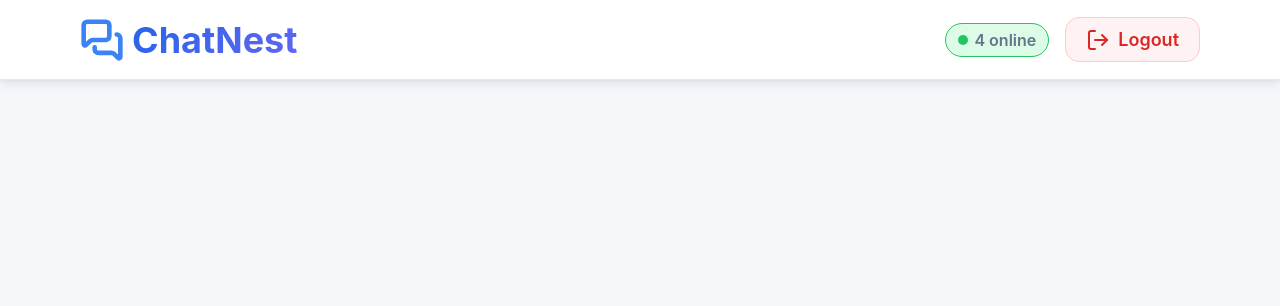
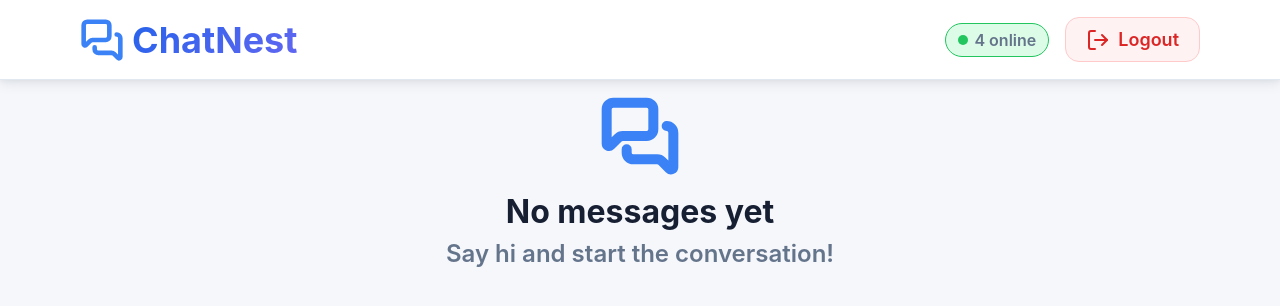
Before and after one commit to codewithyashsoni/chat-nest, a React (Vite) app: page / in a window 1280 px wide. Shown: the top 306 px of the page. Built offline with nearby package versions, Linux system fonts and the light colour scheme; no server answers; sample sign-in values are in the browser's storage.

Commit message:
Added empty state of message list

```diff
--- /dev/null
+++ b/src/components/chat/MessageEmptyState.jsx
@@ -0,0 +1,12 @@
+import { MessagesSquare } from "lucide-react"
+
+function MessageEmptyState(){
+    return(
+        <div className="message-empty-state">
+            <MessagesSquare className="message-empty-icon" strokeWidth={3} />
+            <h2>No messages yet</h2>
+            <p>Say hi and start the conversation!</p>
+        </div>
+    )
+}
+export default MessageEmptyState
--- /dev/null
+++ b/src/components/chat/MessageList.jsx
@@ -0,0 +1,10 @@
+import MessageEmptyState from "./MessageEmptyState.jsx"
+
+function MessageList(){
+    return(
+        <div className="message-list-container">
+            <MessageEmptyState />
+        </div>
+    )
+}
+export default MessageList
--- a/src/index.css
+++ b/src/index.css
@@ -462,6 +462,7 @@ a {
   background: var(--chat-header-bg);
   border-bottom: 1px solid var(--chat-divider);
   box-shadow: var(--shadow-md);
+  z-index: var(--z-header);
 }
 .chat-navbar{
   width: min(90%, 1280px);
@@ -521,3 +522,49 @@ a {
   padding: var(--space-2) var(--space-5);
   font-size: var(--font-size-lg);
 }
+.chat-page{
+  width: 100%;
+  min-height: 100vh;
+  display: flex;
+  flex-direction: column;
+  overflow: hidden;
+}
+
+.chat-container{
+  width: min(90%, 1280px);
+  margin-inline: auto;
+  flex: 1;
+  min-height: 0;
+}
+.message-list-container{
+  min-height: 0;
+  height: 100%;
+  width: 100%;
+  padding: var(--space-4) var(--space-6);
+  overflow-y: auto;
+}
+.message-empty-state{
+  width: 100%;
+  height: 100%;
+  display: flex;
+  flex-direction: column;
+  justify-content: center;
+  align-items: center;
+  text-align: center;
+}
+.message-empty-icon{
+  width: 5rem;
+  height: 5rem;
+  color: var(--primary);
+  margin-bottom: var(--space-3);
+}
+.message-empty-state h2{
+  font-size: 2rem;
+  font-weight: var(--font-weight-bold);
+  color: var(--text);
+}
+.message-empty-state p{
+  font-size: 1.5rem;
+  color: var(--text-secondary);
+  font-weight: var(--font-weight-semibold)
+}
--- a/src/pages/ChatHome.jsx
+++ b/src/pages/ChatHome.jsx
@@ -1,13 +1,16 @@
 import ChatNavbar from "../components/chat/ChatNavbar.jsx"
+import MessageList from "../components/chat/MessageList.jsx"
 
 function ChatHome(){
     return(
-        <main className="chat-page">
+        <div className="chat-page">
+            <ChatNavbar />
             <div className="chat-container">
-                <ChatNavbar />
+
+                <MessageList />
 
             </div>
-        </main>
+        </div>
     )
 }
 export default ChatHome
```
